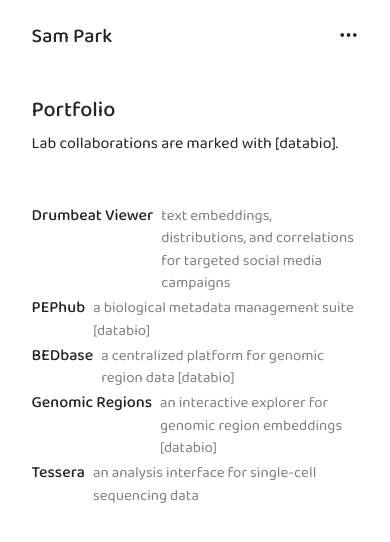
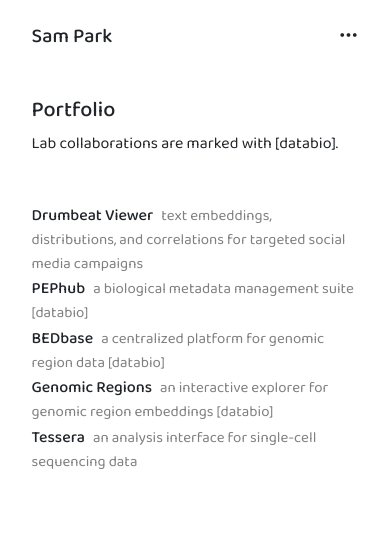
Before and after one commit to sanghoonio/sanghoonio, a React (Vite) app: page /portfolio in a window 390 px wide. Shown: the top 542 px of the page. Built offline with nearby package versions, Linux system fonts and the light colour scheme.

Commit message:
resume update

```diff
--- a/src/assets/resume/resume.md
+++ b/src/assets/resume/resume.md
@@ -10,11 +10,11 @@ Bachelor of Science (G. May 2022). Major: Biomedical Engineering | Minor: Comput
 
 ### Drumbeat Atlas, Drumbeat Labs <span class="date">2026</span>
 
-- Built a social media data collection pipeline feeding into a post-centric corpus on Cloudflare D1, incorporating a Python FastAPI deployed as a Cloudflare Worker, scheduled GitHub Actions to automate fetches, and a React frontend
+- Architected a social media data collection pipeline feeding into a post-centric corpus on Cloudflare D1, incorporating a Python FastAPI deployed as a Cloudflare Worker, scheduled GitHub Actions to automate fetches, and a React frontend
 - Enriched each post with audio transcriptions, OCR, embeddings, clustering, sentiment scoring using open-source models
 - Compared campaign and non-campaign posts within semantic clusters, attributing engagement signal to creator follower counts and negative post sentiment
 - Explored engagement drivers with random forests, permutation importance, and Spearman/Pearson correlations
-- Diagnosed a recency and depth bias in the Scrape Creators fetch API and scoped temporal claims to the recent window it can actually return
+- Diagnosed a recency and depth bias in the Scrape Creators fetch API and scoped temporal claims to the recent window it tends to return
 
 ### Drumbeat Viewer, Drumbeat Labs <span class="date">2026</span>
 
@@ -23,7 +23,7 @@ Bachelor of Science (G. May 2022). Major: Biomedical Engineering | Minor: Comput
 - Links density distribution plots that crossfilter the map in real time, with interval brushes that highlight the selection
 - A heatmap strip reports the live deviation from corpus mean and correlations with the colored variable over the current selection
 
-### BEDbase-UI + gtars, University of Virginia <span class="date">2026</span>
+### BEDbase + gtars, University of Virginia <span class="date">2026</span>
 
 - Built an updated web interface for bedbase.org, incorporating an interactive UMAP embedding viewer
 - Live-rendered Observable Plot visualizations replace our precomputed ones from ggplot2
--- a/src/style.css
+++ b/src/style.css
@@ -287,4 +287,10 @@ h1, h2, h3, h4, h5, h6 {
   .resume-md li {
     padding-right: 0;
   }
+  /* Portfolio: let title + description flow inline so wrapped description
+     lines fall back to the row's left edge instead of indenting under the
+     description column (journal rows are divs, so they keep their layout) */
+  a.portfolio-row {
+    display: block;
+  }
 }
```
Also changed, not shown: 1 other file (tests, documents, lock files or other folders).
